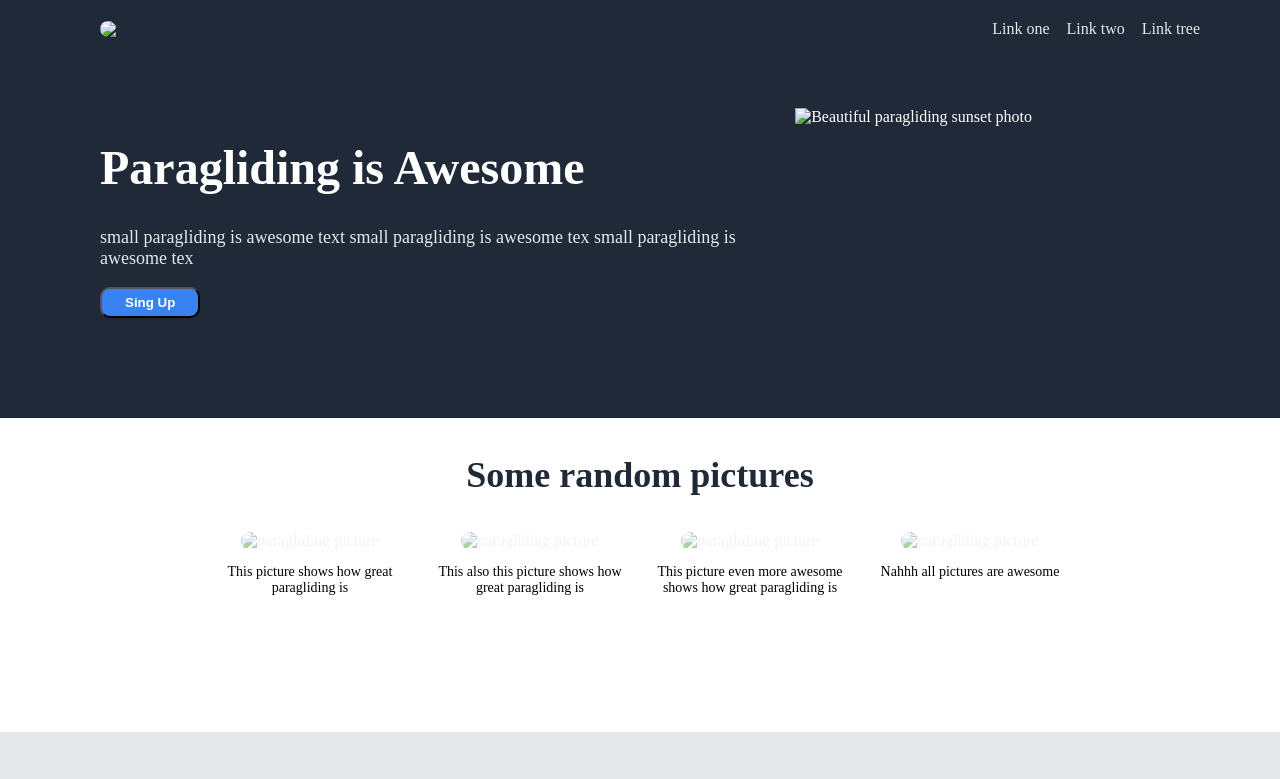
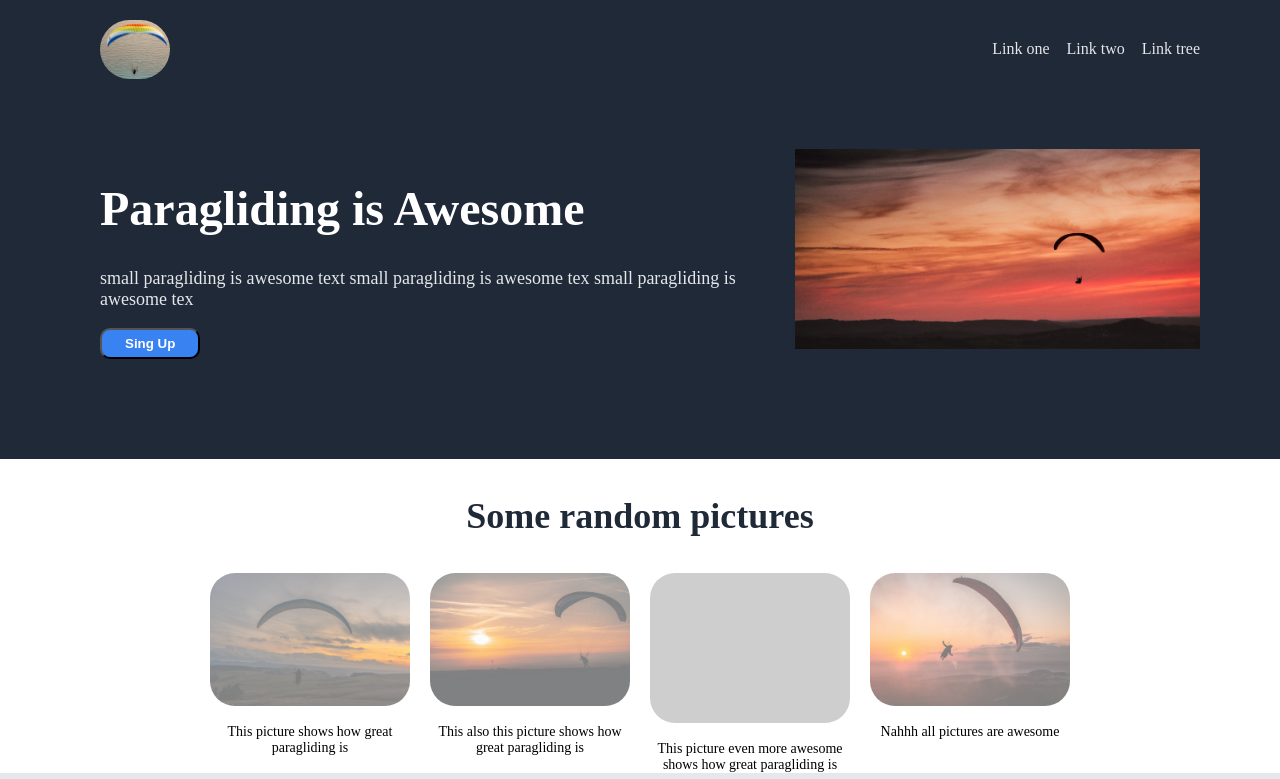
Before and after one commit to klod95/landing-page, a plain HTML site: page index.html in a window 1280 px wide. Shown: the top 779 px of the page. Drawn offline with Linux system fonts and the light colour scheme; the site is published under a folder, as on GitHub Pages, so addresses that start at the root find nothing.

Commit message:
fixed images direction so they can show up

```diff
--- a/index.html
+++ b/index.html
@@ -10,7 +10,7 @@
 <body>
     <header>
         <nav>
-            <img src="/logo.png" >
+            <img src="./logo.png" >
             <a href="">Link one</a>
             <a href="">Link two</a>
             <a href="">Link tree</a>
@@ -21,26 +21,26 @@
                 <p> small paragliding is awesome text small paragliding is awesome tex small paragliding is awesome tex</p>
                 <button>Sing Up</button>
             </div>
-            <img src="/pick1.jpg" alt="Beautiful paragliding sunset photo">
+            <img src="./pick1.jpg" alt="Beautiful paragliding sunset photo">
         </div>
     </header>
     <div class="information">
         <p>Some random pictures</p>
         <div class="sub-pics">
             <div>
-                <a href="/pick2.jpg"><img src="/pick2.jpg" alt="paragliding picture"></a>
+                <a href="./pick2.jpg"><img src="./pick2.jpg" alt="paragliding picture"></a>
                 <p>This picture shows how great paragliding is</p>
             </div>
             <div>
-                <a href="/pick3.jpg"><img src="/pick3.jpg" alt="paragliding picture"></a>
+                <a href="./pick3.jpg"><img src="./pick3.jpg" alt="paragliding picture"></a>
                 <p>This also this picture shows how great paragliding is</p>
             </div>
             <div>
-                <a href="/pick4.jpg"><img src="/pick4.jpg" alt="paragliding picture"></a>
+                <a href="./pick4.jpg"><img src="./pick4.jpg" alt="paragliding picture"></a>
                 <p>This picture even more awesome shows how great paragliding is</p>
             </div>
             <div>
-                <a href="/pick5.jpg"><img src="/pick5.jpg" alt="paragliding picture"></a>
+                <a href="./pick5.jpg"><img src="./pick5.jpg" alt="paragliding picture"></a>
                 <p>Nahhh all pictures are awesome </p>
             </div>
         </div>
@@ -57,7 +57,7 @@
         </div>
         <button>Sing up</button>
     </div>
-    <footer>Copyright &copy; The odin Project 2022 Pictures taken by Lennad Schubert</footer>
+    <footer>Copy right &copy; The odin Project 2022 Pictures taken by Lennad Schubert</footer>
 
 </body>
 </html>
```
